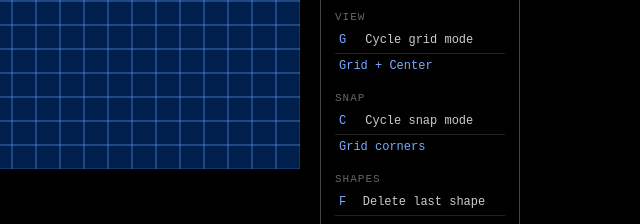
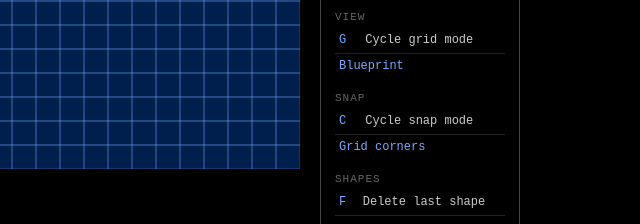
Before and after one commit to Mythius/spacegame, a website: page site/editor.html in a window 1280 px wide. Shown: the part 451-675 px from the top of the page, 640-1280 px from the left. Drawn offline with Linux system fonts and the light colour scheme.

Commit message:
fix label

```diff
--- a/site/editor.html
+++ b/site/editor.html
@@ -310,7 +310,7 @@
 		<table>
 			<tr><td>G</td><td>Cycle grid mode</td></tr>
 		</table>
-		<div id="grid-label" style="font-size:12px;color:#7af;padding:5px 4px;">Grid + Center</div>
+		<div id="grid-label" style="font-size:12px;color:#7af;padding:5px 4px;">Blueprint</div>
 		<div class="section">Snap</div>
 		<table>
 			<tr><td>C</td><td>Cycle snap mode</td></tr>
```
